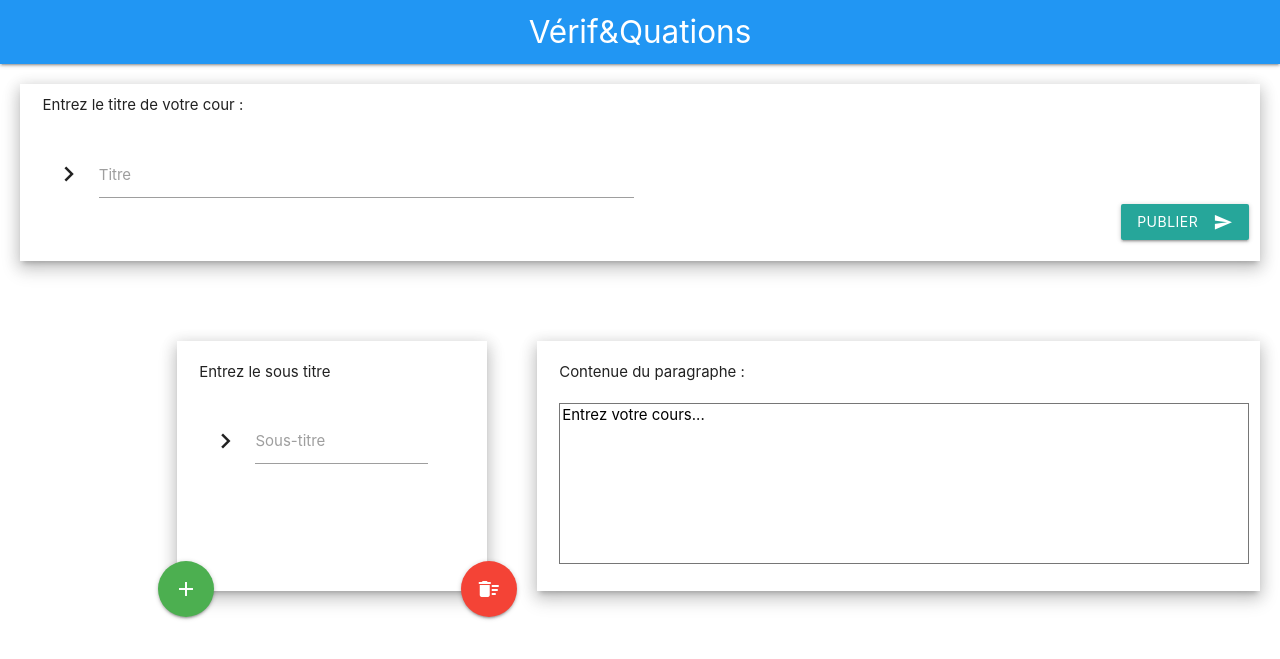
After one commit to antoine-13/Verif-Quations, a PHP site: page /professeur/ajouter_cours.php in a window 1280 px wide. The commit adds this page. Shown: the top 659 px of the page. Run offline with PHP 8.4, Linux system fonts and the light colour scheme.

Commit message:
Add files via upload

```diff
--- a/assets/css/style.css
+++ b/assets/css/style.css
@@ -1,5 +1,5 @@
 main{
-	margin-top: 100px;
+	margin-top: 20px;
 }
 .main_container{
 	padding-right: 10px;
@@ -72,3 +72,82 @@ main{
 .value_result{
 	width: 100%;
 }
+
+
+/* Page Ajouter Cours */
+.row-ajout-master-titre-cour{
+  height: auto;
+  padding-left: 20px;
+  padding-right: 20px;
+}
+.col-ajout-titre-cour{
+  height: 100%;
+  padding-top: 10px !important;
+
+}
+.row-master-contenu-cour{
+  height: 250px;
+  margin-top: 80px;
+  padding-left: 20px;
+  padding-right: 20px;
+  display: flex;
+  align-items: flex-end;
+}
+
+.contenu-cour{
+  height: 100%;
+  padding-top: 20px !important;
+}
+.cour-texte{
+  margin-left: 50px !important;
+}
+.master-validate-button{
+  height: 146px;
+  display: flex;
+  align-items: flex-end;
+  justify-content: flex-end;
+}
+.cour-sous-titre{
+  display: flex;
+  flex-direction: column;
+  justify-content: space-between;
+  position: relative;
+}
+.new-paragraph{
+  width: calc(100% + 60px);
+  margin-bottom: 0;
+  position: absolute;
+  left: -30px;
+  top:220px
+
+}
+.new-paragraph .add-div{
+  padding: 0;
+
+}
+.new-paragraph .delete-div{
+  display: flex;
+  justify-content: flex-end;
+  padding: 0;
+}
+.cour-text-area{
+  height: 100%;
+  width: 100%;
+}
+textarea {
+  resize: none;
+  width: 100%;
+  height: 70%;
+}
+.cour{
+  height: 100%;
+}
+.delete-paragraph{
+  position: absolute;
+  width: calc(100% + 30px);
+  margin: 0;
+  display: flex;
+  justify-content: flex-end;
+  left: 0px;
+  top: -20px;
+}
--- /dev/null
+++ b/assets/js/ajout.js
@@ -0,0 +1,116 @@
+var num_paragraph = 1
+
+
+function copyPara(){
+    num_paragraph = num_paragraph + 1;
+    var string_para = "paragraph-" + num_paragraph;
+    var para_prec = (num_paragraph-1)
+    var string_para_prec = "paragraph-" + para_prec;
+    var query_para = "row row-master-contenu-cour fadein paragraph-" + num_paragraph;
+    var para = document.getElementById(string_para_prec).cloneNode(true);
+    para.id = string_para;
+    para.className = query_para;
+    document.getElementById("main").appendChild(para);
+    modifButton(string_para_prec, para_prec);
+
+}
+function replaceInput(para_prec){
+    var sous_titre = document.querySelector(".paragraph-" + para_prec + " input").value;
+    var contenue = document.querySelector(".paragraph-" + para_prec + " textarea").value;
+
+    document.querySelector(".paragraph-" + para_prec + " .div-input-sous-titre").style.display = "none";
+    document.querySelector(".paragraph-" + para_prec + " textarea").style.display = "none";
+
+    var h3 = document.createElement("h3");
+    h3.innerHTML = sous_titre;
+    h3.style.width = "100%";
+    h3.style.color = "#2bbbad";
+    h3.style.textDecoration = "underline";
+    h3.style.wordBreak = "break-word";
+
+    var p = document.createElement("p");
+    p.innerHTML = contenue;
+    p.style.width = "100%";
+    p.style.border = "1px solid #2bbbad"
+    p.style.padding = "10px";
+    p.style.wordBreak = "break-word";
+
+    document.querySelector(".paragraph-" + para_prec + " .cour-text-area").appendChild(p);
+    document.querySelector(".paragraph-" + para_prec + " .div-sous-titre").appendChild(h3);
+
+
+}
+
+function disable(){
+    alert('fonctionnalité non implémenté !')
+}
+
+
+function modifButton(string_para_prec, para_prec){
+    document.querySelector("."+ string_para_prec + " .add").id = "modif-" + string_para_prec;
+    document.querySelector("."+ string_para_prec + " .add").setAttribute('onclick', 'modifPara(this.id)');
+    document.querySelector("."+ string_para_prec + " .add i").innerHTML = "edit";
+    document.querySelector("."+ string_para_prec + " .add").className ="btn-floating btn-large waves-effect waves-light blue modif";
+    document.querySelector("."+ string_para_prec + " .add-div-" + para_prec).className = "col s6 modif-div-" + para_prec;
+    document.querySelector(".paragraph-"+ num_paragraph + " .add-div-" + para_prec).className = "col s6 add-div-" + num_paragraph;
+    document.getElementById("add-paragraph-"+ para_prec).id = "add-paragraph-"+ num_paragraph;
+    var div = document.querySelector(".paragraph-"+ num_paragraph + " .add .waves-ripple");
+    div.parentNode.removeChild(div);
+    document.querySelector(".paragraph-" + num_paragraph + " .input-sous-titre-" + para_prec).id = "input-sous-titre-" + num_paragraph;
+    document.querySelector(".paragraph-" + num_paragraph + " .input-sous-titre-" + para_prec).value = "";
+    document.querySelector(".paragraph-" + num_paragraph + " .input-sous-titre-" + para_prec).className = "validate input-sous-titre-" + num_paragraph;
+    document.querySelector(".paragraph-" + num_paragraph + " textarea").value = "Entrez votre cours...";
+    document.querySelector(".paragraph-" + num_paragraph + " label").setAttribute('for', "input-sous-titre-" + num_paragraph);
+    document.querySelector(".paragraph-"+ num_paragraph + " .delete").id = "delete-paragraph-" + num_paragraph;
+
+    document.querySelector(".paragraph-" + para_prec + " .div-sous-titre span").innerHTML = "Sous titre :"
+    replaceInput(para_prec);
+
+}
+function recupPara(id){
+    var tab = id.split('-');
+    var para = tab[2];
+    return para;
+}
+
+function deletePara(id){
+    var para = recupPara(id);
+
+    var div = document.querySelector(".paragraph-" + para);
+    div.parentNode.removeChild(div);
+}
+
+function modifPara(id){
+    var para = recupPara(id);
+
+    document.querySelector(".paragraph-" + para + " .div-input-sous-titre").style.display = "block";
+    document.querySelector(".paragraph-" + para + " h3").style.display = "none";
+    document.querySelector(".paragraph-" + para + " p").style.display = "none";
+    document.querySelector(".paragraph-" + para + " textarea").style.display = "block";
+
+    document.querySelector(".paragraph-" + para + "  .modif-div-" + para).className = "col s6 valid-modif-div-" + para;
+    document.querySelector(".paragraph-" + para + " .valid-modif-div-" + para + " a").className = "btn-floating btn-large waves-effect waves-light yellow valid-modif";
+    document.querySelector(".paragraph-" + para + " .valid-modif-div-" + para + " a").id = "valid-modif-paragraph-" + para;
+    document.querySelector(".paragraph-" + para + " .valid-modif-div-" + para + " a").setAttribute("onclick", "validModif(this.id)");
+    document.querySelector(".paragraph-" + para + " .valid-modif-div-" + para + " i").innerHTML = "verified_user";
+
+}
+
+function validModif(id){
+    var tab = id.split('-');
+    var para = tab[3];
+
+    document.querySelector(".paragraph-" + para + " .div-input-sous-titre").style.display = "none";
+    document.querySelector(".paragraph-" + para + " h3").innerHTML = document.querySelector(".paragraph-" + para + " .div-input-sous-titre input").value;
+    document.querySelector(".paragraph-" + para + " h3").style.display = "block";
+    document.querySelector(".paragraph-" + para + " p").style.display = "block";
+    document.querySelector(".paragraph-" + para + " p").innerHTML = document.querySelector(".paragraph-" + para + " textarea").value;
+    document.querySelector(".paragraph-" + para + " textarea").style.display = "none";
+
+    document.querySelector(".paragraph-" + para + "  .valid-modif-div-" + para).className = "col s6 modif-div-" + para;
+    document.querySelector(".paragraph-" + para + " .modif-div-" + para + " a").className = "btn-floating btn-large waves-effect waves-light blue modif";
+    document.querySelector(".paragraph-" + para + " .modif-div-" + para + " a").id = "modif-paragraph-" + para;
+    document.querySelector(".paragraph-" + para + " .modif-div-" + para + " a").setAttribute("onclick", "modifPara(this.id)");
+    document.querySelector(".paragraph-" + para + " .modif-div-" + para + " i").innerHTML = "edit";
+
+}
--- /dev/null
+++ b/assets/js/verif_equation.js
@@ -0,0 +1,266 @@
+var number = 1
+function addinput(number, ligne){
+
+    var select = "." + ligne;
+
+    var div = document.createElement("div");
+    div.className="container_chevron col s1";
+    div.style = "height: 100%";
+    div.style.paddingTop = "20px";
+    document.querySelector(select).appendChild(div);
+
+    var i = document.createElement("i");
+    i.className = "material-icons";
+    i.innerHTML = "chevron_right";
+    i.style.height = "100%";
+    document.querySelector(select + " .container_chevron").appendChild(i);
+
+
+    var div = document.createElement("div");
+    div.className = "container_input col s8";
+    document.querySelector(select).appendChild(div)
+
+    var input = document.createElement("input");
+    input.type = "text";
+    input.name = number;
+    switch(number){
+        case 1:
+            input.placeholder = "Entrez votre " + number + "ere ligne";
+            break;
+        default:
+            input.placeholder = "Entrez votre " + number + "eme ligne";
+    }
+
+    document.querySelector(select + " .container_input").appendChild(input);
+
+    var num_ligne_prec = number - 1;
+    var a = num_ligne_prec.toString();
+    var ligne_prec = ".ligne" + a;
+
+    if(num_ligne_prec >= 1){
+        var span = document.createElement("span");
+        span.innerHTML = document.querySelector(ligne_prec + " .container_input input").value;
+
+        document.querySelector(ligne_prec + " .container_chevron").style.paddingTop = "0";
+        document.querySelector(ligne_prec + " .container_input input").style.display = "none";
+        document.querySelector(ligne_prec + " .container_input").appendChild(span);
+
+
+        /*var div = document.createElement("div");
+        div.className = "row container_titre";
+        document.querySelector("entree").appendChild(div);
+
+        var span = document.createElement("span");
+        span.innerHTML = "ligne " + a + ":"
+        document.querySelector(ligne_prec + " .container_titre").appendChild(span);*/
+
+    }
+
+
+}
+
+function addrow(number){
+    var div = document.createElement("div");
+    var a = number.toString();
+    ligne = "ligne" + a;
+    div.className = "row fadein " + ligne;
+    document.querySelector(".entree").appendChild(div);
+    addinput(number, ligne)
+}
+
+document.getElementById("add").addEventListener("click", function() {
+    addrow(number);
+    number++;
+});
+
+document.getElementById("submit").addEventListener("click", function() {
+    document.querySelector(".add_line").style.opacity = "0";
+    var equation = document.getElementById("equation").value;
+    document.querySelector(".main_box").className = "col s6 main_box";
+    document.querySelector(".solution").style.display = "block";
+    document.getElementById('value_equa').innerHTML = "Ton equation est : " + equation;
+    var valeurs = split_equation(equation);
+    var result = calc_sol(valeurs);
+    var propos = propositionconvert();
+
+    if(verif(result, propos)){
+        document.querySelector(".gif").style.height = "300px";
+        document.querySelector(".gif").style.width = "300px";
+        document.querySelector(".gif").style.backgroundImage = "url(\"/assets/img/win.gif\")";
+        document.querySelector(".text_result").innerHTML = "Bravo, vous avez trouvé la bonne réponse !";
+    }
+    else{
+        document.querySelector(".text_result").innerHTML = "Mince tu t'es trompé réessaye !";
+        document.querySelector(".gif").style.backgroundImage = "url(\"/assets/img/lose.gif\")";
+    }
+    return(false);
+});
+
+function verif(result, propos){
+    if(result == propos){
+        return true;
+    }
+    else{
+        return false;
+    }
+}
+
+
+function propositionconvert(){
+    var values = document.querySelector("." + ligne + " .container_input input").value;
+    values = values.toLowerCase().split('=');
+
+    if(values[0].search('x') == -1){
+        result = eval(values[0]);
+        return (result);
+    }
+    else{
+        result = eval(values[1]);
+        return (result);
+    }
+
+}
+
+
+function split_equation(equation){
+    var tab_equa = equation.split(' ');
+    equation = tab_equa.join("").toLowerCase();
+
+
+
+    var tab = equation.split('=');
+
+    var gauche = tab[0];
+    var droite = tab[1];
+
+    tab_gauche = gauche.split('');
+    tab_droite = droite.split('');
+
+
+    for(var i = 0; i < tab_gauche.length; i++){
+        if(tab_gauche[i] != 'x' && tab_gauche[i] != '*' && tab_gauche[i] != '/' && tab_gauche[i] != '+' && tab_gauche[i] != '-'){
+            if(tab_gauche[i-1] == "-"){
+                tab_gauche[i] = (-1) * parseInt(tab_gauche[i]);
+            }
+            else if(tab_gauche[i-1] == "+"){
+                tab_gauche[i] = parseInt(tab_gauche[i]);
+            }
+            else{
+                tab_gauche[i] = parseInt(tab_gauche[i]);
+            }
+        }
+    }
+
+    for(var i = 0; i < tab_droite.length; i++){
+        if(tab_droite[i] != 'x' && tab_droite[i] != '*' && tab_droite[i] != '/' && tab_droite[i] != '+' && tab_droite[i] != '-'){
+
+            if(tab_gauche[i-1] == "-"){
+                tab_droite[i] = (-1) * parseInt(tab_droite[i]);
+            }
+            else if(tab_gauche[i-1] == "+"){
+                tab_droite[i] = parseInt(tab_droite[i]);
+            }
+            else{
+                tab_droite[i] = parseInt(tab_droite[i]);
+            }
+        }
+    }
+
+
+    var tab_nbr_gauche = [];
+    var tab_coef_gauche = [];
+
+
+    for(var i = 0; i < tab_gauche.length; i++){
+        if(typeof tab_gauche[i] == 'number'){
+            if(tab_gauche[i-1] == 'x' || tab_gauche[i+1] == 'x'){
+                tab_coef_gauche.push(tab_gauche[i]);
+            }
+            else{
+                if(typeof tab_gauche[i+1] == 'number'){
+                    nombre = tab_gauche[i];
+                    while(typeof tab_gauche[i+1] == 'number'){
+                        nombre = parseInt(nombre.toString() + tab_gauche[i+1].toString());
+                        i++;
+                    }
+                    if(tab_gauche[i+1] == 'x'){
+                        tab_coef_gauche.push(nombre);
+                    }
+                    else{
+                        tab_nbr_gauche.push(nombre);
+                    }
+
+
+                }
+                else{
+                    tab_nbr_gauche.push(tab_gauche[i]);
+                }
+            }
+        }
+    }
+
+    var tab_nbr_droite = [];
+    var tab_coef_droite = [];
+
+    for(var i = 0; i < tab_droite.length; i++){
+        if(typeof tab_droite[i] == 'number'){
+            if(tab_droite[i-1] == 'x' || tab_droite[i+1] == 'x'){
+                tab_coef_droite.push(tab_droite[i]);
+            }
+            else{
+                if(typeof tab_droite[i+1] == 'number'){
+                    nombre = tab_droite[i];
+                    while(typeof tab_droite[i+1] == 'number'){
+                        nombre = parseInt(nombre.toString() + tab_droite[i+1].toString());
+                        i++;
+                    }
+                    if(tab_droite[i+1] == 'x'){
+                        tab_coef_droite.push(nombre);
+                    }
+                    else{
+                        tab_nbr_droite.push(nombre);
+                    }
+
+
+                }
+                else{
+                    tab_nbr_droite.push(tab_droite[i]);
+                }
+            }
+        }
+    }
+
+    return [tab_nbr_gauche, tab_nbr_droite, tab_coef_gauche, tab_coef_droite];
+
+}
+
+function calc_sol(tab){
+    var sum_nbr_gauche = 0;
+    var sum_nbr_droite = 0;
+
+    var sum_coef_gauche = 0;
+    var sum_coef_droite = 0;
+
+    for(var i = 0; i < tab[0].length; i++){
+        sum_nbr_gauche = sum_nbr_gauche + tab[0][i];
+    }
+    for(var i = 0; i < tab[2].length; i++){
+        sum_coef_gauche = sum_coef_gauche + tab[2][i];
+    }
+    for(var i = 0; i < tab[1].length; i++){
+        sum_nbr_droite = sum_nbr_droite + tab[1][i];
+    }
+    for(var i = 0; i < tab[3].length; i++){
+        sum_coef_droite = sum_coef_droite + tab[3][i];
+    }
+
+    var result = (sum_nbr_droite - sum_nbr_gauche)/(sum_coef_gauche - sum_coef_droite);
+    return (result);
+}
+
+document.getElementById("new").addEventListener("click", function() {
+    document.location.reload(true);
+});
+document.getElementById("retry").addEventListener("click", function() {
+    alert('button disabled');
+});
--- a/includes/entete_debut.php
+++ b/includes/entete_debut.php
@@ -5,11 +5,9 @@
 <!-- Menu bleu en haut du site -->
 <header class="">
     <div class="navbar-fixed">
-          <nav style="height:150px;" class="nav-wrapper blue">
+        <nav class="nav-wrapper blue">
             <div class="container">
-                  <h1 style="margin-left:40%; margin-top:1%; font-size:40px;">Vérif&Quations </h1>
-                  <h2 style="margin-left:40%; font-size:30px;">Réussi ton équation !</h2>
-
+                <a href="#!" class="brand-logo center">Vérif&Quations</a>
                 <a href="#" data-target="mobile-demo" class="sidenav-trigger"><i class="material-icons">menu</i></a>
                 <ul class="right hide-on-med-and-down">
                     <!-- Eléments du menu -->
--- a/includes/fin_fichier.php
+++ b/includes/fin_fichier.php
@@ -1,4 +1,5 @@
-<script src="../assets/js/main.js"></script>
+<script src="../assets/js/verif_equation.js"></script>
+<script src="../assets/js/ajout.js"></script>
 <script src="https://code.jquery.com/jquery-3.3.1.min.js"></script>
   <script src="https://cdnjs.cloudflare.com/ajax/libs/materialize/1.0.0/js/materialize.min.js"></script>
   <script>
--- /dev/null
+++ b/professeur/ajouter_cours.php
@@ -0,0 +1,78 @@
+<!--Entete de début du site - menu bleu -->
+<?php include_once("../includes/entete_debut.php"); ?>
+
+<!-- PROGRAMMER ICI -->
+<main id="main">
+    <form metod="POST" action="">
+        <div class="row row-ajout-master-titre-cour">
+            <div class="col s12 col-ajout-titre-cour z-depth-3">
+                <div class="row">
+                    <div class="col s6">
+                        <div class="row">
+                            <span>Entrez le titre de votre cour :</span>
+                        </div>
+                        <div class="row">
+                            <div class="input-field col s12">
+                                <i class="material-icons prefix">chevron_right</i>
+                                <input id="Titre-cour" type="text" class="validate">
+                                <label for="Titre-cour">Titre</label>
+                            </div>
+                        </div>
+                    </div>
+                    <div class="col s6 master-validate-button">
+                        <button class="btn waves-effect waves-light" type="submit" name="action">Publier
+                            <i class="material-icons right">send</i>
+                        </button>
+                    </div>
+                </div>
+            </div>
+        </div>
+        <div class="row row-master-contenu-cour paragraph-1" id="paragraph-1">
+            <div class="col s3 z-depth-3 contenu-cour cour-sous-titre">
+                <div class="row">
+                    <div class="col s12 div-sous-titre">
+                        <div class="row">
+                            <span>Entrez le sous titre</span>
+                        </div>
+                        <div class="row div-input-sous-titre">
+                            <div class="input-field col s10 ">
+                                <i class="material-icons prefix">chevron_right</i>
+                                <input id="input-sous-titre-1" type="text" class="validate input-sous-titre-1">
+                                <label for="input-sous-titre-1">Sous-titre</label>
+                            </div>
+                        </div>
+                    </div>
+                </div>
+                <div class="row new-paragraph">
+                    <div class="col s6 add-div-1">
+                        <a class="btn-floating btn-large waves-effect waves-light green add" id="add-paragraph-1" onclick="copyPara()"><i class="material-icons">add</i></a>
+                    </div>
+                    <div class="col s6 delete-div">
+                        <a class="btn-floating btn-large waves-effect waves-light red delete" id="delete-paragraph-1" onclick="deletePara(this.id)"><i class="material-icons">delete_sweep</i></a>
+                    </div>
+                </div>
+
+            </div>
+            <div class="col s7 z-depth-3 contenu-cour cour-texte">
+                <div class="row cour">
+                    <div class="col s12 cour">
+                        <div class="row">
+                            <span>Contenue du paragraphe :</span>
+                        </div>
+                        <div class="row cour-text-area">
+
+                            <textarea id="cour-1" class="cour-1" name="story" cols="num" rows="num" placeholder="salut">Entrez votre cours...
+
+                            </textarea>
+
+                        </div>
+                    </div>
+                </div>
+
+            </div>
+        </div>
+    </form>
+</main>
+
+<!-- Fin d'un fichier incluant les sources JS de materialize -->
+<?php include_once("../includes/fin_fichier.php"); ?>
```
Also changed, not shown: eleve/tester_son_equation.php (added, +84 -0 lines), index.php (+32 -5 lines), inscription.php (+29 -6 lines). Lines whose indentation alone changed are shown as unchanged.
